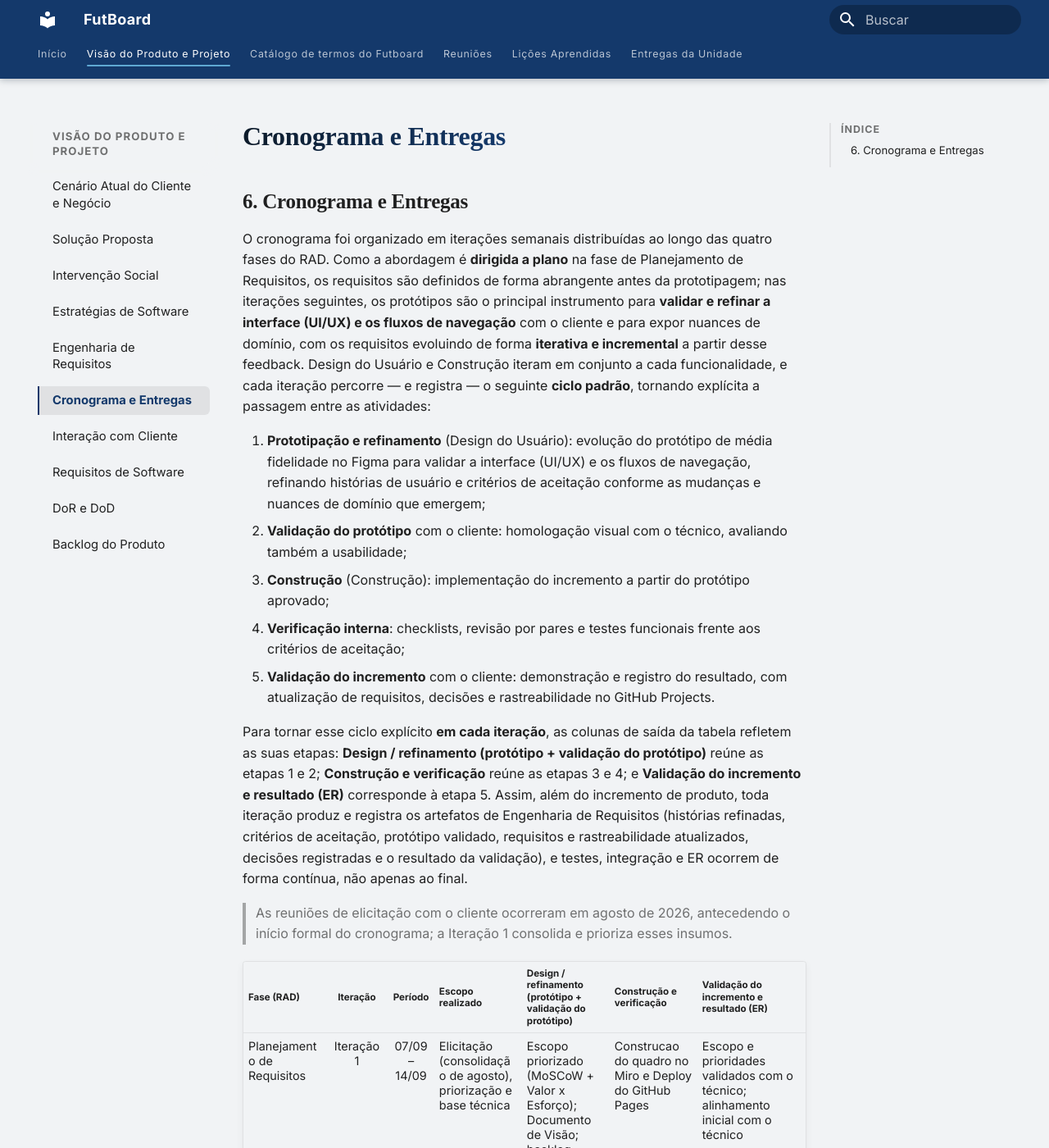
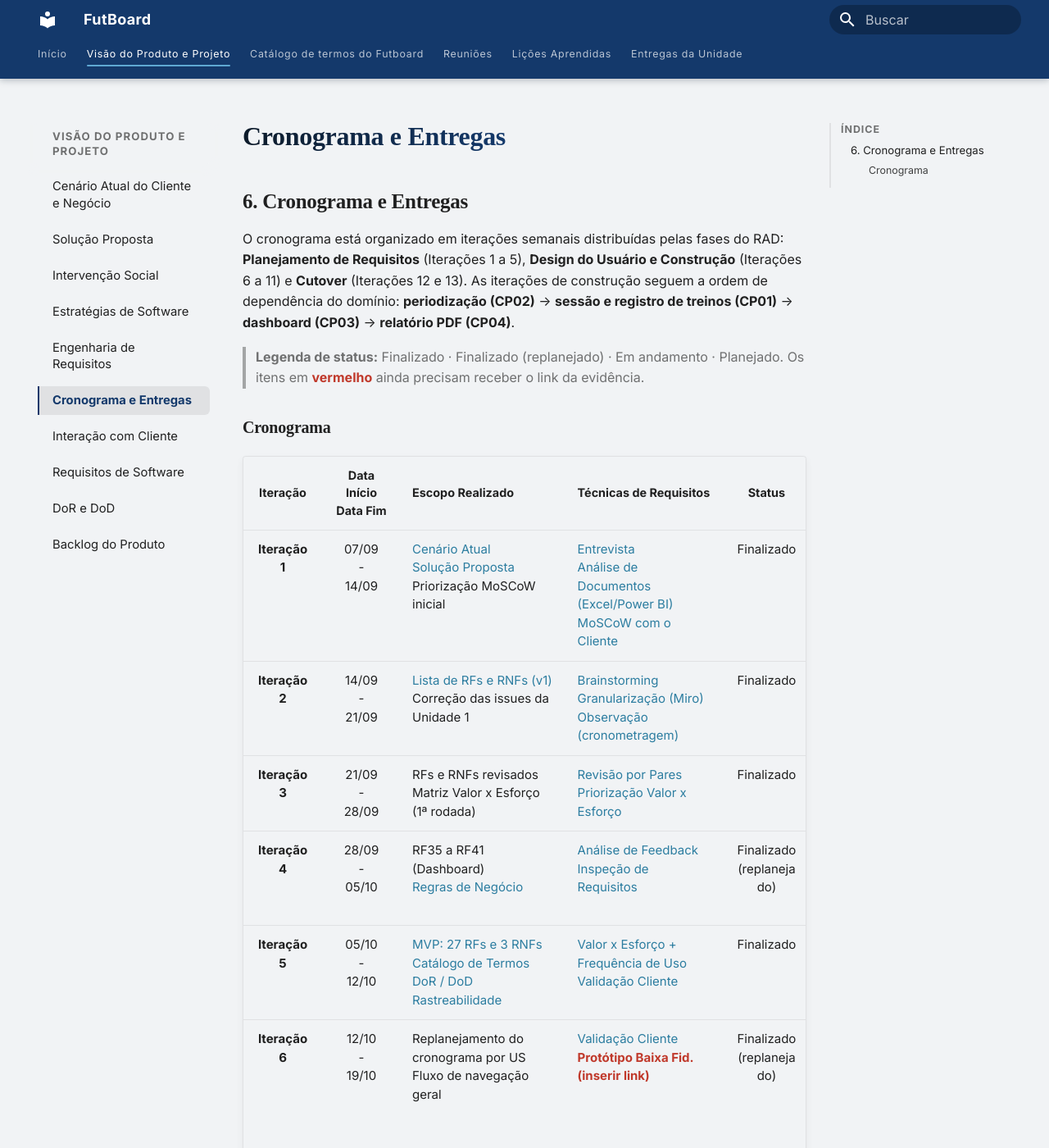
Before and after one commit to mdsreq-fga-unb/REQ-2026.2-T01-FutBoard, an MkDocs documentation site: the page built from docs/visao-produto/cronogramas-entregas.md, in a window 1280 px wide and 1400 px high. Shown: the whole window at 82% size. Built offline with MkDocs 1.6.1 and Material for MkDocs 9.7.7, drawn with Linux system fonts in a browser that asks for light colours; some of the changed text lies outside the part shown.

Commit message:
docs: reestruturar cronograma conforme feedback docente e modelo enxuto
- Adiciona status por iteração distinguindo realizado de planejado
- Documenta replanejamento da Iteração 6 (Ata 13/14) e move CP01/RNF03 para Iteração 9
- Corrige ordem de dependências alocando periodização (CP02) antes do registro de treinos (CP01)
- Identifica explicitamente entrega de PDF (RF25/US25) e mapeia 27 RFs do MVP
- Corrige numeração contínua de iterações (1 a 13)
- Remove menção a importação histórica descartada do MVP
- Antecipa decisão de VPS para Iteração 9 e define contingência para deploy
- Ajusta layout e estilos para colunas mais amplas sem quebra de texto

```diff
--- a/docs/stylesheets/extra.css
+++ b/docs/stylesheets/extra.css
@@ -495,8 +495,7 @@
 .tabela-cronograma-html {
   margin: 1rem 0 1.5rem;
   width: 100%;
-  max-width: 100%;
-  overflow: hidden;
+  overflow-x: auto;
   border: 0.05rem solid var(--md-default-fg-color--lightest);
   border-radius: 0.2rem;
   box-shadow: var(--md-shadow-z1);
@@ -505,35 +504,29 @@
 .tabela-cronograma-html table {
   display: table;
   width: 100%;
-  min-width: 0;
+  min-width: 960px;
   margin: 0;
   table-layout: fixed;
   border-collapse: collapse;
-  font-size: 0.72rem;
-}
-
-.tabela-cronograma-html-table {
-  display: table !important;
-  width: 100% !important;
-  max-width: 100% !important;
-  min-width: 0 !important;
+  font-size: 0.75rem;
 }
 
 .tabela-cronograma-html th,
 .tabela-cronograma-html td {
-  padding: 0.35rem 0.3rem;
+  padding: 0.6rem 0.7rem;
   border-bottom: 0.05rem solid var(--md-default-fg-color--lightest);
-  line-height: 1.25;
+  line-height: 1.5;
   text-align: left;
-  overflow-wrap: anywhere;
-  word-break: break-word;
+  word-break: normal;
+  overflow-wrap: break-word;
+  hyphens: none;
   vertical-align: top;
 }
 
 .tabela-cronograma-html th {
   background-color: var(--md-default-bg-color);
   color: var(--md-default-fg-color);
-  font-size: 0.58rem;
+  font-size: 0.72rem;
   font-weight: 700;
   vertical-align: middle;
 }
@@ -542,43 +535,27 @@
   border-bottom: 0;
 }
 
-/* Larguras das colunas para a tabela de cronograma (total 7) */
+/* Colunas: Ciclo | Datas | Escopo | Técnicas | Status | Considerações */
 .tabela-cronograma-html th:nth-child(1),
-.tabela-cronograma-html td:nth-child(1) {
-  width: 16%;
-}
+.tabela-cronograma-html td:nth-child(1) { width: 10%; text-align: center; font-weight: 700; }
 
 .tabela-cronograma-html th:nth-child(2),
-.tabela-cronograma-html td:nth-child(2) {
-  width: 12%;
-  text-align: center;
-}
+.tabela-cronograma-html td:nth-child(2) { width: 10%; text-align: center; }
 
 .tabela-cronograma-html th:nth-child(3),
-.tabela-cronograma-html td:nth-child(3) {
-  width: 9%;
-  text-align: center;
-}
+.tabela-cronograma-html td:nth-child(3) { width: 21%; }
 
 .tabela-cronograma-html th:nth-child(4),
-.tabela-cronograma-html td:nth-child(4) {
-  width: 17%;
-}
+.tabela-cronograma-html td:nth-child(4) { width: 20%; }
 
 .tabela-cronograma-html th:nth-child(5),
-.tabela-cronograma-html td:nth-child(5) {
-  width: 17%;
-}
+.tabela-cronograma-html td:nth-child(5) { width: 11%; text-align: center; }
 
 .tabela-cronograma-html th:nth-child(6),
-.tabela-cronograma-html td:nth-child(6) {
-  width: 17%;
-}
+.tabela-cronograma-html td:nth-child(6) { width: 28%; }
 
-.tabela-cronograma-html th:nth-child(7),
-.tabela-cronograma-html td:nth-child(7) {
-  width: 21%;
-}
+/* Marca itens cujo link ainda precisa ser preenchido */
+.tabela-cronograma-html .preencher { color: #c0392b; font-weight: 600; }
 
 .md-typeset iframe {
   border: 1px solid var(--md-default-fg-color--lightest);
--- a/docs/visao-produto/cronogramas-entregas.md
+++ b/docs/visao-produto/cronogramas-entregas.md
@@ -1,46 +1,142 @@
 ## 6. Cronograma e Entregas
 
-O cronograma foi organizado em iterações semanais distribuídas ao longo das quatro fases do RAD. Como a abordagem é **dirigida a plano** na fase de Planejamento de Requisitos, os requisitos são definidos de forma abrangente antes da prototipagem; nas iterações seguintes, os protótipos são o principal instrumento para **validar e refinar a interface (UI/UX) e os fluxos de navegação** com o cliente e para expor nuances de domínio, com os requisitos evoluindo de forma **iterativa e incremental** a partir desse feedback. Design do Usuário e Construção iteram em conjunto a cada funcionalidade, e cada iteração percorre — e registra — o seguinte **ciclo padrão**, tornando explícita a passagem entre as atividades:
+O cronograma está organizado em iterações semanais distribuídas pelas fases do RAD: **Planejamento de Requisitos** (Iterações 1 a 5), **Design do Usuário e Construção** (Iterações 6 a 11) e **Cutover** (Iterações 12 e 13). As iterações de construção seguem a ordem de dependência do domínio: **periodização (CP02)** → **sessão e registro de treinos (CP01)** → **dashboard (CP03)** → **relatório PDF (CP04)**.
 
-1. **Prototipação e refinamento** (Design do Usuário): evolução do protótipo de média fidelidade no Figma para validar a interface (UI/UX) e os fluxos de navegação, refinando histórias de usuário e critérios de aceitação conforme as mudanças e nuances de domínio que emergem;
-2. **Validação do protótipo** com o cliente: homologação visual com o técnico, avaliando também a usabilidade;
-3. **Construção** (Construção): implementação do incremento a partir do protótipo aprovado;
-4. **Verificação interna**: checklists, revisão por pares e testes funcionais frente aos critérios de aceitação;
-5. **Validação do incremento** com o cliente: demonstração e registro do resultado, com atualização de requisitos, decisões e rastreabilidade no GitHub Projects.
+> **Legenda de status:** Finalizado · Finalizado (replanejado) · Em andamento · Planejado.
+> Os itens em <span style="color:#c0392b;font-weight:600">vermelho</span> ainda precisam receber o link da evidência.
 
-Para tornar esse ciclo explícito **em cada iteração**, as colunas de saída da tabela refletem as suas etapas: **Design / refinamento (protótipo + validação do protótipo)** reúne as etapas 1 e 2; **Construção e verificação** reúne as etapas 3 e 4; e **Validação do incremento e resultado (ER)** corresponde à etapa 5. Assim, além do incremento de produto, toda iteração produz e registra os artefatos de Engenharia de Requisitos (histórias refinadas, critérios de aceitação, protótipo validado, requisitos e rastreabilidade atualizados, decisões registradas e o resultado da validação), e testes, integração e ER ocorrem de forma contínua, não apenas ao final.
-
-> As reuniões de elicitação com o cliente ocorreram em agosto de 2026, antecedendo o início formal do cronograma; a Iteração 1 consolida e prioriza esses insumos.
+### Cronograma
 
 <div class="tabela-cronograma-html">
 <table class="tabela-cronograma-html-table">
-<thead><tr><th>Fase (RAD)</th><th>Iteração</th><th>Período</th><th>Escopo realizado</th><th>Design / refinamento (protótipo + validação do protótipo)</th><th>Construção e verificação</th><th>Validação do incremento e resultado (ER)</th></tr></thead>
+<thead>
+<tr><th>Iteração</th><th>Data Início<br>Data Fim</th><th>Escopo Realizado</th><th>Técnicas de Requisitos</th><th>Status</th><th>Considerações e Justificativas</th></tr>
+</thead>
 <tbody>
-<tr><td>Planejamento de Requisitos</td><td>Iteração 1</td><td>07/09–14/09</td><td>Elicitação (consolidação de agosto), priorização e base técnica</td><td>Escopo priorizado (MoSCoW + Valor x Esforço); Documento de Visão; backlog inicial catalogado no GitHub Projects</td><td>Construcao do quadro no Miro e Deploy do GitHub Pages</td><td>Escopo e prioridades validados com o técnico; alinhamento inicial com o técnico</td></tr>
-<tr><td>Planejamento de Requisitos</td><td>Iteração 2</td><td>14/09–21/09</td><td>Verificação e melhorias no backlog, preparacao para a elaboracao de RFs e RNFs</td><td>Escopo priorizado: corrigir as issues, refinar e melhorar as RF e RNF; Documento de Visão; backlog inicial catalogado no GitHub Projects</td><td>Melhorias do quadro no Miro e Atualiazcao do GitHub Pages</td><td>Validacao interna com os pontos do cliente</td></tr>
-<tr><td>Planejamento de Requisitos</td><td>Iteração 3</td><td>21/09–28/09</td><td>Elicitacao e Declaracao de RFs e RNFs</td><td>Escopo priorizado: Elicitar e declarar RFs e RNfs; Documento de Visão; backlog final do produto</td><td>Correcoes dos feedbacks recebidos quanto RFs e RNFs</td><td>Preparando para Validar RFs e RNFs com o técnico; alinhamento inicial com o técnico</td></tr>
-<tr><td>Planejamento de Requisitos</td><td>Iteração 4</td><td>28/09–05/10</td><td>Fazer a validacao com o cliente do escopo do MVP</td><td>Escopo priorizado: Validar e Verificar RFs e RNfs junto ao cliente; Elaborar matriz 4x4 e produzir lista de RFs e RNFs selecionadas para o MVP</td><td>Refazer a matriz com o MVP atualizado</td><td>Feito a validacao com o cliente quanto ao MVP do projeto</td></tr>
-<tr><td>Planejamento de Requisitos</td><td>Iteração 5</td><td>05/10–12/10</td><td>Refinamento de requisitos e redefinicao do backlog e MVP</td><td>Foi atualizada as matrizes de valor e esforco e a matriz 4x4</td><td>Correcoes e atualizacoes do Miro do projeto</td><td>Validacao do cliente via whatsApp do novo escopo do novo MVP</td></tr>
 
-<tr><td>Design do Usuário e Construção</td><td>Iteração 6</td><td>12/10–19/10</td><td>US01, US02, US04, US05, US07 e US08</td><td>Protótipo, histórias refinadas e critérios de macrociclos validados com o cliente (usabilidade avaliada)</td><td>Cadastro de macrociclos; testes</td><td>Estrutura de macrociclos validada com o técnico; requisitos e rastreabilidade atualizados e decisões registradas no GitHub Projects</td></tr>
-<tr><td>Design do Usuário e Construção</td><td>Iteração 7</td><td>19/10–26/10</td><td>Periodização – meso e microciclos (CP02)</td><td>Protótipo, histórias refinadas e critérios de meso/microciclos validados com o cliente (usabilidade avaliada)</td><td>Meso e microciclos vinculados aos macrociclos; testes</td><td>Hierarquia de periodização validada com o técnico; requisitos e rastreabilidade atualizados e decisões registradas no GitHub Projects</td></tr>
-<tr><td>Design do Usuário e Construção</td><td>Iteração 8</td><td>26/10–02/11</td><td>Registro categorizado de treinos (CP01)</td><td>Protótipo do registro (UI/UX + fluxo), histórias refinadas e critérios de aceitação de CP01 validados com o cliente (usabilidade avaliada)</td><td>Tela de registro e categorização; testes funcionais; verificação da meta de tempo de cadastro (RNF)</td><td>Registro validado em campo pelo técnico; requisitos e rastreabilidade atualizados e decisões registradas no GitHub Projects</td></tr>
-<tr><td>Design do Usuário e Construção</td><td>Iteração 9</td><td>02/11–09/11</td><td>Dashboard de carga de treino (CP03)</td><td>Protótipo do painel de carga (com consulta/filtragem), histórias refinadas e critérios validados (usabilidade avaliada)</td><td>Painel de carga; testes; definição operacional de "atualização imediata após o registro" (RNF)</td><td>Dashboard de carga validado com o técnico; requisitos e rastreabilidade atualizados e decisões registradas no GitHub Projects</td></tr>
-<tr><td>Design do Usuário e Construção</td><td>Iteração 10</td><td>09/11–16/11</td><td>Dashboard de desempenho e filtros analíticos (CP03)</td><td>Protótipo de métricas e filtros (por ciclo, período, categoria), histórias refinadas e critérios validados com o cliente (usabilidade avaliada)</td><td>Métricas e filtros; testes</td><td>Métricas e filtros validados pelo técnico; requisitos e rastreabilidade atualizados e decisões registradas no GitHub Projects</td></tr>
+<tr>
+<td>Iteração 1</td>
+<td>07/09<br>-<br>14/09</td>
+<td><a href="../cenario-atual/">Cenário Atual</a><br><a href="../solucao-proposta/">Solução Proposta</a><br>Priorização MoSCoW inicial</td>
+<td><a href="../../atas-reunioes/reunioes-cliente/#reuniao-com-o-cliente-1">Entrevista</a><br><a href="../../atas-reunioes/reunioes-cliente/#reuniao-com-o-cliente-1">Análise de Documentos (Excel/Power BI)</a><br><a href="../../atas-reunioes/reunioes-cliente/#reuniao-com-o-cliente-2">MoSCoW com o Cliente</a></td>
+<td>Finalizado</td>
+<td>A elicitação começou antes do previsto (20/08 e 24/08), antecipando insumos para a Entrega 1.</td>
+</tr>
 
+<tr>
+<td>Iteração 2</td>
+<td>14/09<br>-<br>21/09</td>
+<td><a href="../Requisitos-de-Software/">Lista de RFs e RNFs (v1)</a><br>Correção das issues da Unidade 1</td>
+<td><a href="../../atas-reunioes/reunioes-da-equipe/#reuniao-da-equipe-4">Brainstorming</a><br><a href="../../atas-reunioes/reunioes-da-equipe/#reuniao-da-equipe-5">Granularização (Miro)</a><br><a href="../../atas-reunioes/reunioes-cliente/#reuniao-com-o-cliente-3">Observação (cronometragem)</a></td>
+<td>Finalizado</td>
+<td>-</td>
+</tr>
 
-<tr><td>Construção (integração e estabilização)</td><td>Iteração 11</td><td>16/11–23/11</td><td>Integração, correção de defeitos e usabilidade consolidada (margem para atrasos)</td><td>Ajustes de UI/UX priorizados a partir do feedback acumulado</td><td>Sistema integrado e estabilizado; defeitos priorizados corrigidos; testes de regressão</td><td>Avaliação de usabilidade com técnico; requisitos e rastreabilidade atualizados e decisões registradas no GitHub Projects (pendências repriorizadas)</td></tr>
-<tr><td>Cutover</td><td>Iteração 12</td><td>23/11–26/11</td><td>Homologação assistida e preparação da implantação (VPS)</td><td>Ajustes finais de interface conforme a homologação</td><td>Correções finais; plano de implantação em VPS</td><td>Homologação em ambiente assistido com o técnico; aprovação do clube quanto a custo, responsável operacional, credenciais e manutenção da VPS</td></tr>
-<tr><td>Cutover</td><td>Iteração 13</td><td>26/11–30/11</td><td>Implantação em produção e entrega final do MVP</td><td>Manual do usuário e notas de versão (apoio ao uso)</td><td>Deploy em VPS (AWS Lightsail ou DigitalOcean); MVP integrado</td><td>Aceite final do MVP pelo técnico; linha de base de requisitos fechada e demandas futuras registradas</td></tr>
+<tr>
+<td>Iteração 3</td>
+<td>21/09<br>-<br>28/09</td>
+<td>RFs e RNFs revisados<br>Matriz Valor x Esforço (1ª rodada)</td>
+<td><a href="../../atas-reunioes/reunioes-da-equipe/#reuniao-da-equipe-6">Revisão por Pares</a><br><a href="../../atas-reunioes/reunioes-da-equipe/#reuniao-da-equipe-7">Priorização Valor x Esforço</a></td>
+<td>Finalizado</td>
+<td>-</td>
+</tr>
+
+<tr>
+<td>Iteração 4</td>
+<td>28/09<br>-<br>05/10</td>
+<td>RF35 a RF41 (Dashboard)<br><a href="../Requisitos-de-Software/#82-regras-de-negocio-rns">Regras de Negócio</a></td>
+<td><a href="../../atas-reunioes/reunioes-da-equipe/#reuniao-da-equipe-8">Análise de Feedback</a><br><a href="../../atas-reunioes/reunioes-da-equipe/#reuniao-da-equipe-9">Inspeção de Requisitos</a></td>
+<td>Finalizado (replanejado)</td>
+<td>O fechamento do MVP, previsto para esta iteração, passou para a Iteração 5: a 1ª matriz gerou um MVP grande demais.</td>
+</tr>
+
+<tr>
+<td>Iteração 5</td>
+<td>05/10<br>-<br>12/10</td>
+<td><a href="../backlog_do_produto/#6-requisitos-do-mvp">MVP: 27 RFs e 3 RNFs</a><br><a href="../../catalogos-termos/catalogos-termos/">Catálogo de Termos</a><br><a href="../dor-dod/">DoR / DoD</a><br><a href="../Requisitos-de-Software/#84-matriz-sintese-de-rastreabilidade">Rastreabilidade</a></td>
+<td><a href="../backlog_do_produto/#4-matriz-valor-x-esforco-e-quadrantes">Valor x Esforço + Frequência de Uso</a><br><a href="../backlog_do_produto/#103-validacao-do-backlog-e-escopo-do-mvp-com-o-cliente">Validação Cliente</a></td>
+<td>Finalizado</td>
+<td>-</td>
+</tr>
+
+<tr>
+<td>Iteração 6</td>
+<td>12/10<br>-<br>19/10</td>
+<td>Replanejamento do cronograma por US<br>Fluxo de navegação geral</td>
+<td><a href="../../atas-reunioes/reunioes-cliente/#reuniao-com-o-cliente-4">Validação Cliente</a><br><span class="preencher">Protótipo Baixa Fid. (inserir link)</span></td>
+<td>Finalizado (replanejado)</td>
+<td>Previa registro de treinos (CP01), protótipo aprovado e teste de tempo de cadastro. Foi replanejado (<a href="../../atas-reunioes/reunioes-da-equipe/#reuniao-da-equipe-13">Ata 13</a> e <a href="../../atas-reunioes/reunioes-da-equipe/#reuniao-da-equipe-14">Ata 14</a>) porque a sessão (RF16) depende de macro, meso e microciclo. Registro de treinos e teste de tempo foram para a Iteração 9.</td>
+</tr>
+
+<tr>
+<td>Iteração 7</td>
+<td>19/10<br>-<br>26/10</td>
+<td>Protótipo da periodização (US01 a US08)<br>Arquitetura do sistema</td>
+<td><a href="../../atas-reunioes/reunioes-cliente/#reuniao-com-o-cliente-5">Validação Cliente</a><br><a href="../../atas-reunioes/reunioes-da-equipe/#reuniao-da-equipe-15">Protótipo Baixa Fid.</a><br><span class="preencher">Mockups (inserir link)</span></td>
+<td>Finalizado</td>
+<td>-</td>
+</tr>
+
+<tr>
+<td>Iteração 8</td>
+<td>26/10<br>-<br>05/11</td>
+<td>US01<br>US02<br>US04<br>US05<br>US07<br>US08<br>US16<br>US17</td>
+<td><span class="preencher">Validação Cliente (inserir link)</span><br><span class="preencher">Protótipo (inserir link)</span><br><a href="../dor-dod/">DoD</a></td>
+<td>Finalizado</td>
+<td>Periodização (CP02) entregue antes da sessão (CP01). US16 e US17 foram antecipadas da Iteração 9.</td>
+</tr>
+
+<tr>
+<td>Iteração 9</td>
+<td>06/11<br>-<br>13/11</td>
+<td>US10<br>US11<br>US13<br>US14<br>US19<br>US20<br>US23<br>US32<br>RNF03 (cadastro em menos de 2 min)</td>
+<td><span class="preencher">Validação Cliente (inserir link)</span><br><span class="preencher">Protótipo (inserir link)</span><br><a href="../dor-dod/">DoD</a></td>
+<td>Em andamento</td>
+<td>Registro de treinos (CP01). A decisão sobre custo e responsável pela VPS foi antecipada para esta iteração.</td>
+</tr>
+
+<tr>
+<td>Iteração 10</td>
+<td>13/11<br>-<br>20/11</td>
+<td>US22<br>US24<br>US26<br>US35<br>US36<br>US37<br>RNF04</td>
+<td>Validação Cliente<br>Protótipo<br>DoD</td>
+<td>Planejado</td>
+<td>Dashboard (CP03), indicadores e gráficos iniciais.</td>
+</tr>
+
+<tr>
+<td>Iteração 11</td>
+<td>20/11<br>-<br>25/11</td>
+<td>US38<br>US39<br>US40<br>US41<br>US25 (relatório PDF)</td>
+<td>Validação Cliente<br>Protótipo<br>DoD</td>
+<td>Planejado</td>
+<td>Dashboard comparativo (CP03) e geração de PDF (RF25 / CP04).</td>
+</tr>
+
+<tr>
+<td>Iteração 12</td>
+<td>25/11<br>-<br>28/11</td>
+<td>Homologação assistida<br>Implantação</td>
+<td>Validação Cliente<br>Teste de Aceitação</td>
+<td>Planejado</td>
+<td>Se o clube não aprovar a VPS, a implantação será feita em hospedagem gratuita ou via Docker em computador da comissão técnica.</td>
+</tr>
+
+<tr>
+<td>Iteração 13</td>
+<td>28/11<br>-<br>30/11</td>
+<td>Entrega final do MVP</td>
+<td>Validação Cliente (aceite final)</td>
+<td>Planejado</td>
+<td>Fechamento da linha de base de requisitos.</td>
+</tr>
+
 </tbody>
 </table>
 </div>
 
-**Considerações importantes**
+**Considerações**
 
-- Cada iteração de Design do Usuário e Construção percorre o ciclo padrão (prototipação e refinamento → validação do protótipo → construção → verificação → validação do incremento), agora explicitado **por iteração** nas colunas de saída da tabela, mantendo o ciclo integrado do RAD.
-- Como os requisitos já foram definidos de forma abrangente na fase de Planejamento de Requisitos (elemento dirigido a plano), as iterações centram-se na **validação e no refinamento de UI/UX e dos fluxos de navegação** via protótipos; eventuais mudanças de requisitos emergem desse feedback e são incorporadas ao backlog (elemento ágil, iterativo e incremental).
-- A **usabilidade é avaliada desde os primeiros protótipos** (e não apenas ao final), e o apenas o **técnico participa das validações** ao longo de todo o processo, por serem usuários diretos. Essa decisão deve ser refletida de forma consistente no Cenário (1.6/1.7) e na Interação com o Cliente (seção 7).
-- A **importação dos dados históricos** é tratada como **requisito de transição/migração**, incluída no backlog e na rastreabilidade, e não como capacidade solta fora do escopo.
-- A **migração para VPS** está condicionada à aprovação do clube quanto a custo, responsável operacional, credenciais e manutenção — dependência registrada na Iteração 14.
-- As datas apresentadas são propostas a partir da semana de 07/09/2026 e podem ser ajustadas conforme o calendário da equipe e do cliente.
+- A numeração das iterações é contínua (1 a 13); a versão anterior saltava da Iteração 10 para a 13 por erro de edição, sem remoção de etapas.
+- A importação de dados históricos (RF30) ficou fora do MVP na priorização da Unidade 2, por isso não aparece no cronograma.
+- Todos os 27 RFs do MVP estão distribuídos entre as Iterações 8 e 11 (8 + 8 + 6 + 5).
```
